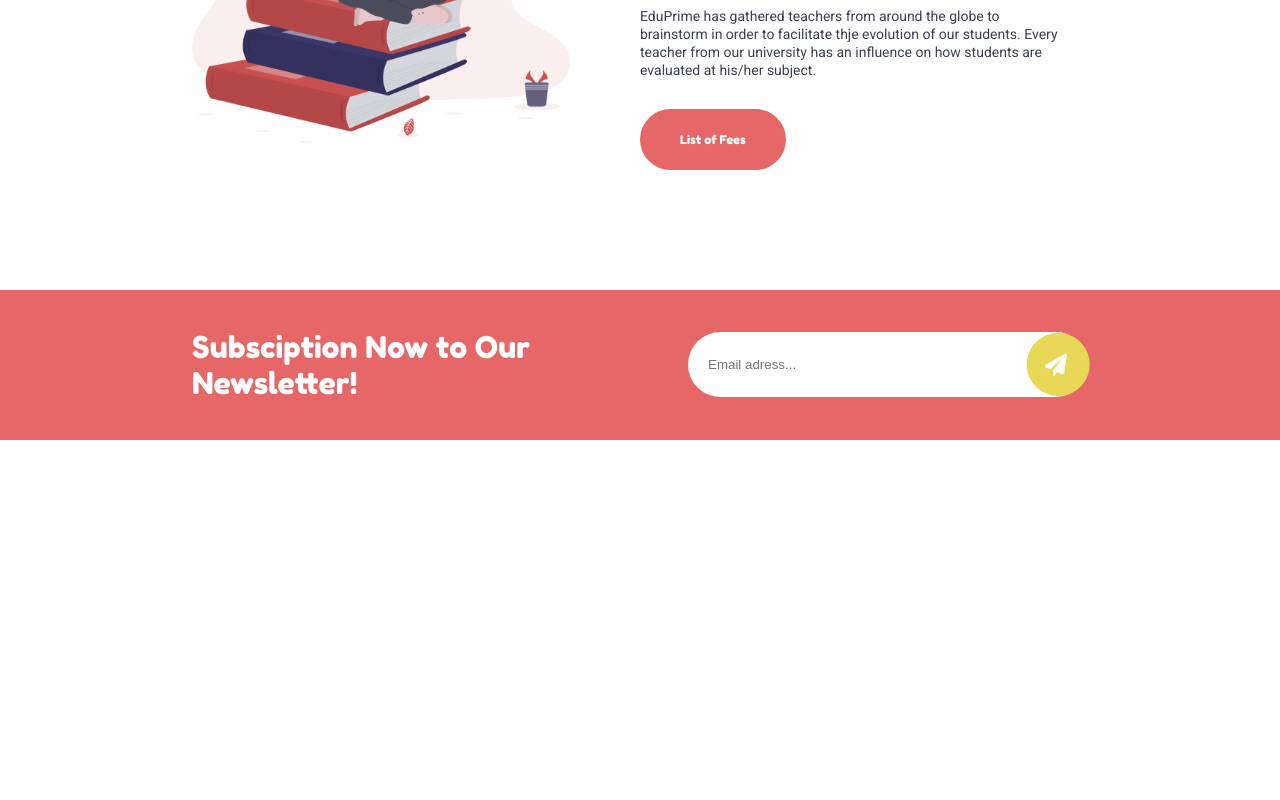
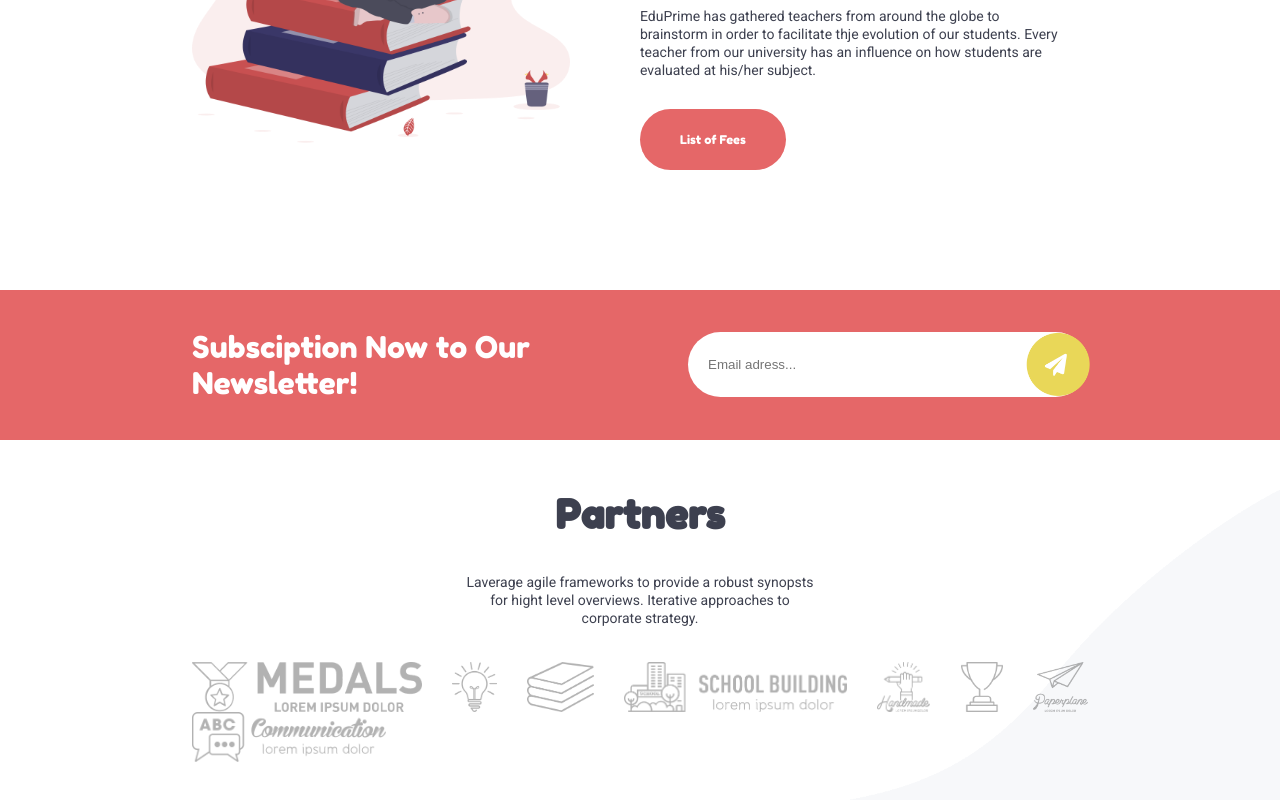
Before and after one commit to zhLisha/proj-html-vuejs, a Vue app: page / in a window 1280 px wide. Shown: the part 4630-5430 px from the top of the page. Before the commit the page ends 5070 px from the top, so only its background shows below. Built offline with nearby package versions, Linux system fonts and the light colour scheme.

Commit message:
Section Partners done

```diff
--- a/src/App.vue
+++ b/src/App.vue
@@ -7,7 +7,7 @@
     </header>
 
     <!-- Main -->
-    <MyMain :facultiesArray="facultiesAvalaible" :eventUpComing="futureEvents" :recentCourses="latestCourses"/>
+    <MyMain :facultiesArray="facultiesAvalaible" :eventUpComing="futureEvents" :recentCourses="latestCourses" :partnersArray="partnersIcon" />
 
     <!-- Footer -->
 
@@ -22,6 +22,7 @@ import NavListJS from '../src/js array/NavListJS.json'
 import FacultiesAvalaible from '../src/js array/FacultiesAvalaible.json'
 import EventsDetails from '../src/js array/EventsDetails.json'
 import LatestCourses from '../src/js array/LatestCourses.json'
+import PartnersIcons from '../src/js array/PartnersIcons'
 
 export default {
   name: 'App',
@@ -35,7 +36,8 @@ export default {
       navList: NavListJS,
       facultiesAvalaible: FacultiesAvalaible,
       futureEvents: EventsDetails,
-      latestCourses: LatestCourses
+      latestCourses: LatestCourses,
+      partnersIcon: PartnersIcons
     }
   }
 }
--- /dev/null
+++ b/src/components/Each Section/SectionPartners.vue
@@ -0,0 +1,92 @@
+<template>
+  <section>
+    <div class="partners small-container">
+        <!-- Title -->
+        <div class="title">
+            <h2>Partners</h2>
+        </div>
+        <!-- Description -->
+        <div class="text">
+            <span>
+                Laverage agile frameworks to provide a robust synopsts for hight level overviews. Iterative approaches to corporate strategy.
+            </span>
+        </div>
+
+        <!-- Partners Icon -->
+        <div class="partners-icon">
+            <ul class="flex">
+                <li v-for="(partners, index) in partnerIcons" :key="index">
+                    <a href="#">
+                        <img :src="require(`@/assets/Icons/${partners.image}`)" :alt="partners.title">
+                    </a>
+                </li>
+            </ul>
+        </div>
+    </div>
+
+    <!-- Wave -->
+    <div class="wave"></div>
+  </section>
+</template>
+
+<script>
+export default {
+    name: 'SectionPartners',
+    props: {
+        partnerIcons: Array
+    }
+}
+</script>
+
+<style lang="scss" scoped>
+@import '@/style/variables.scss';
+
+section {
+    background-image: url('@/assets/Waves/background-wave3.png');
+    // height: 450px;
+    background-repeat: no-repeat;
+    transform: rotate(180deg);
+    // position: absolute;
+    // bottom: 0;
+    background-size: contain
+}
+.partners {
+    height: 450px;
+    text-align: center;
+    padding: 50px 0;
+    transform: rotate(180deg);
+
+    .text {
+        width: 40%;
+        margin: 0 auto;
+        padding: 35px 0;
+    }
+}
+
+.partners-icon {
+    ul {
+        justify-content: space-between;
+        flex-wrap: wrap;
+
+        li {
+
+            a {
+                img {
+                    height: 50px;
+                    opacity: 0.3;
+                }
+
+                &:hover img{
+                    opacity: 1;
+                }
+            }
+
+        }
+    }
+}
+
+.wave {
+    ;
+}
+
+</style>
--- a/src/components/MyMain.vue
+++ b/src/components/MyMain.vue
@@ -15,6 +15,9 @@
     <!-- Section Subscription -->
     <SectionSubscription />
 
+    <!-- Section Partners -->
+    <SectionPartners :partnerIcons="partnersArray" />
+
   </main>
 </template>
 
@@ -25,13 +28,15 @@ import SectionTwo from './Each Section/SectionTwo.vue'
 import SectionThree from './Each Section/SectionThree.vue'
 import SectionFour from './Each Section/SectionFour.vue'
 import SectionSubscription from './Each Section/SectionSubscription.vue'
+import SectionPartners from './Each Section/SectionPartners.vue'
 
 export default {
     name: 'MyMain',
     props: {
         facultiesArray: Array,
         eventUpComing: Array,
-        recentCourses: Array
+        recentCourses: Array,
+        partnersArray: Array
     },
 
     components: {
@@ -40,6 +45,7 @@ export default {
         SectionThree,
         SectionFour,
         SectionSubscription,
+        SectionPartners,
     }
 }
 </script>
--- /dev/null
+++ b/src/js array/PartnersIcons.json
@@ -0,0 +1,34 @@
+[
+    {
+        "title": "Partner 2",
+        "image": "partner-2.png"
+    },
+    {
+        "title": "Partner 3",
+        "image": "partner-3.png"
+    },
+    {
+        "title": "Partner 4",
+        "image": "partner-4.png"
+    },
+    {
+        "title": "Partner 5",
+        "image": "partner-5.png"
+    },
+    {
+        "title": "Partner 6",
+        "image": "partner-6.png"
+    },
+    {
+        "title": "Partner 8",
+        "image": "partner-8.png"
+    },
+    {
+        "title": "Partner 1",
+        "image": "partner-1.png"
+    },
+    {
+        "title": "Partner 7",
+        "image": "partner-7.png"
+    }
+]
--- a/src/style/common.scss
+++ b/src/style/common.scss
@@ -11,7 +11,7 @@
 body {
     // font-family: 'Fredoka One', cursive;
     font-family: 'Roboto', sans-serif;
-    min-width: 992px;
+    min-width: 1100px;
 }
 
 ul {
```
Also changed, not shown: src/assets/Waves/background-wave3.png.
